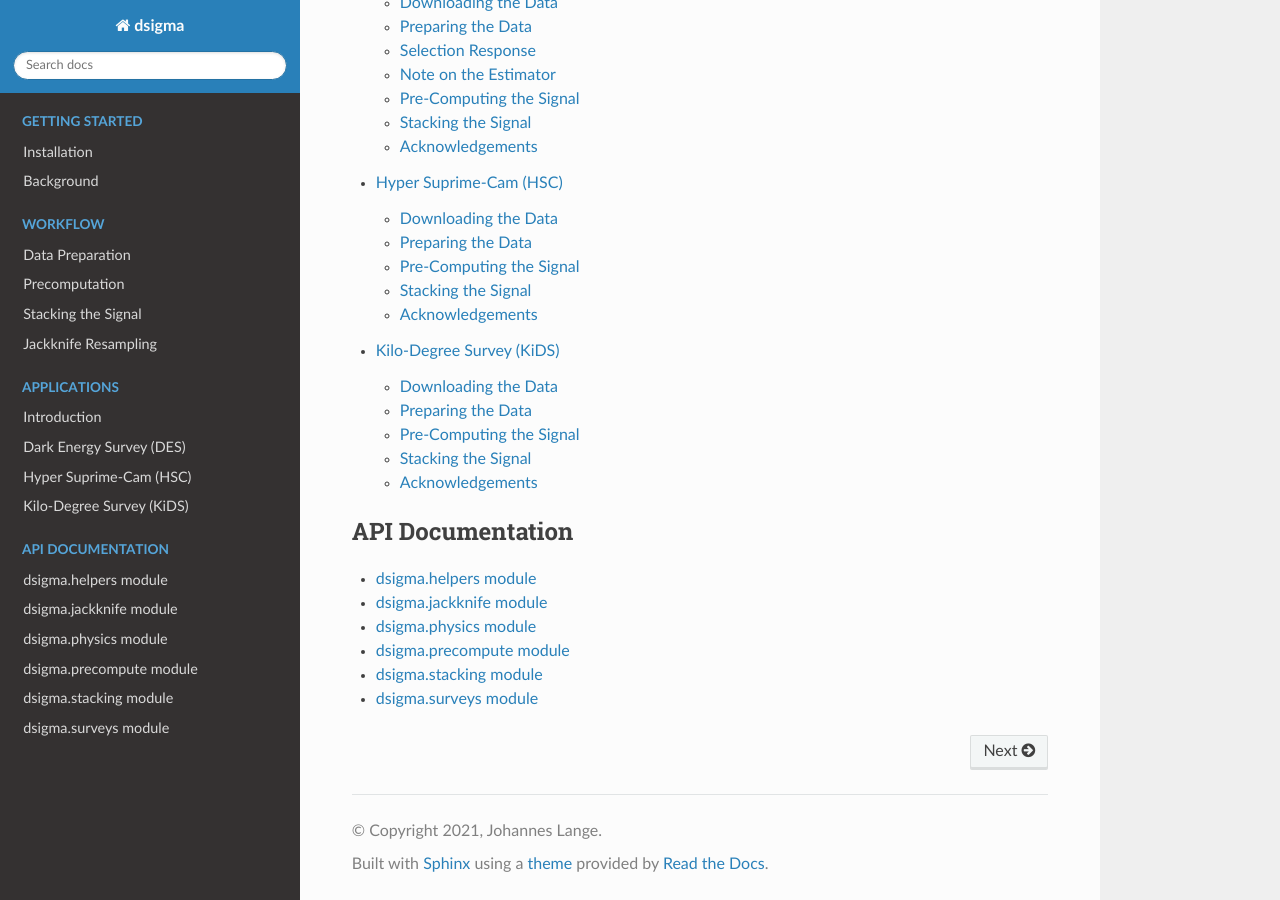
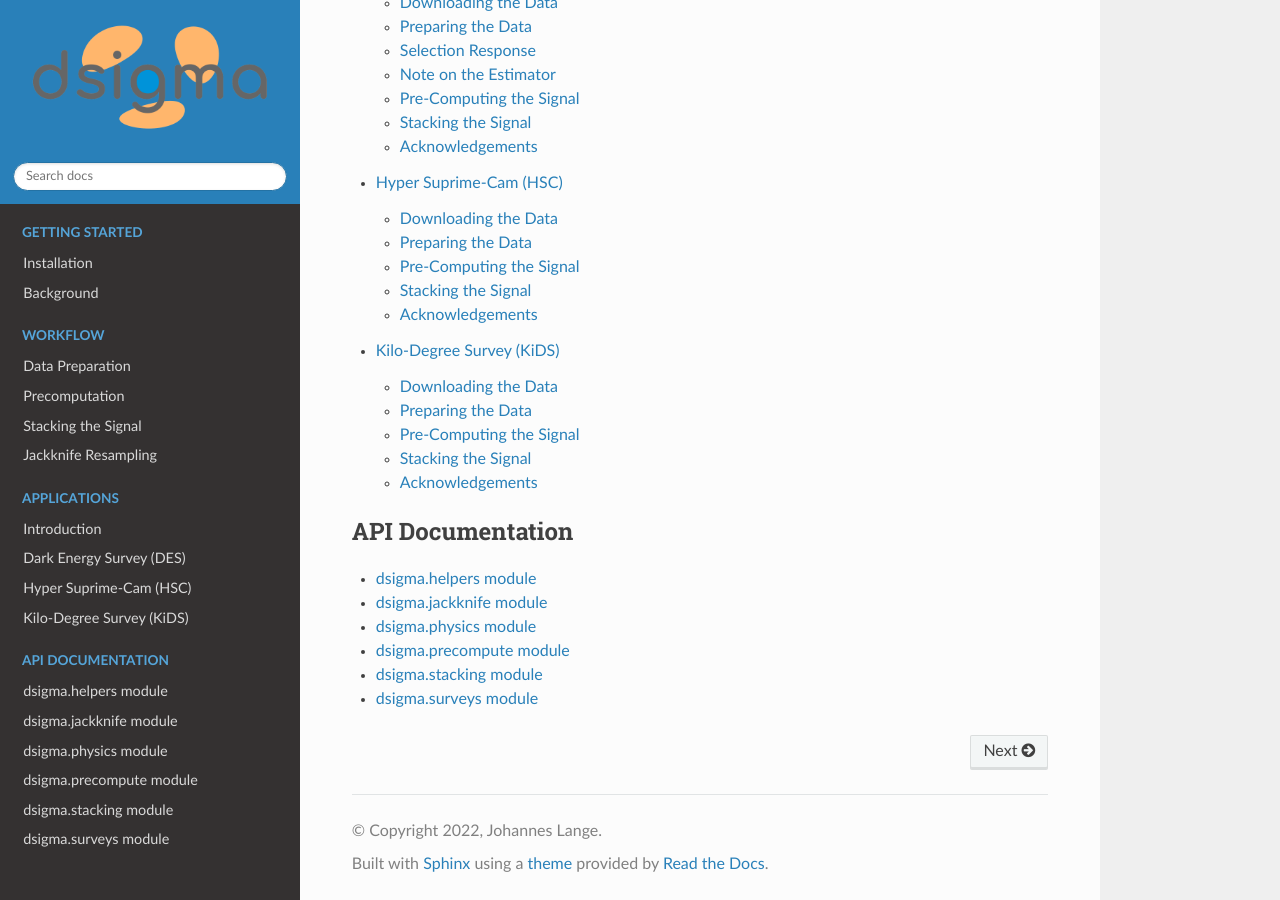
Before and after one commit to johannesulf/dsigma, a Sphinx documentation site: the page built from docs/index.txt, in a window 1280 px wide and 900 px high, scrolled down 1925 px. Built offline with Sphinx 7.4.7 and the Read the Docs theme 2.0.0, drawn with Linux system fonts in a browser that asks for light colours.

Commit message:
updated documentation

```diff
--- a/docs/conf.py
+++ b/docs/conf.py
@@ -10,7 +10,7 @@
 # -- Project information -----------------------------------------------------
 
 project = 'dsigma'
-copyright = '2021, Johannes Lange'
+copyright = '2022, Johannes Lange'
 author = 'Johannes Lange'
 
 # The short X.Y version
@@ -71,6 +71,11 @@ pygments_style = None
 # a list of builtin themes.
 #
 html_theme = 'sphinx_rtd_theme'
+html_logo = 'dsigma.png'
+html_theme_options = {
+    'logo_only': True,
+    'display_version': False,
+}
 
 # Theme options are theme-specific and customize the look and feel of a theme
 # further.  For a list of options available for each theme, see the
```
